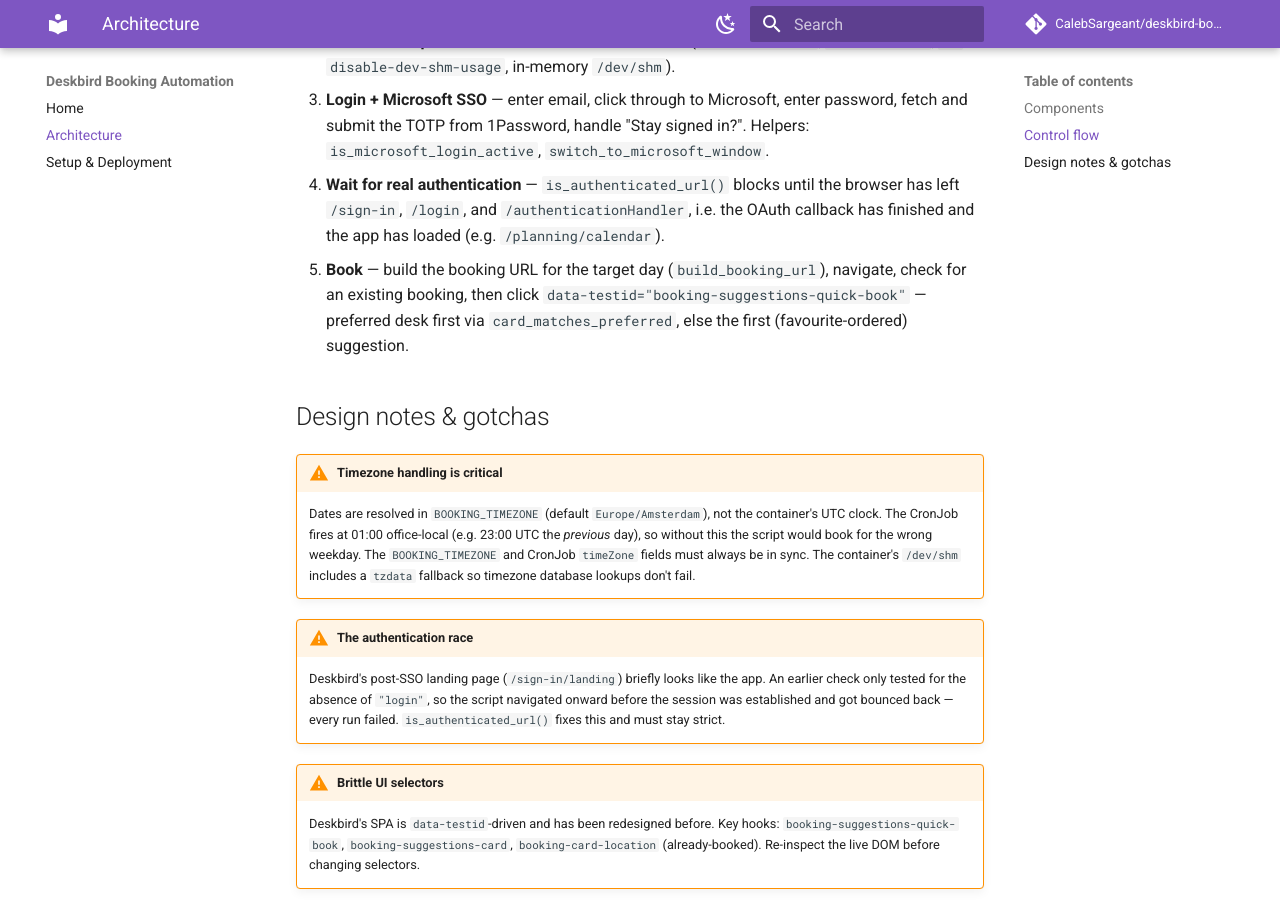
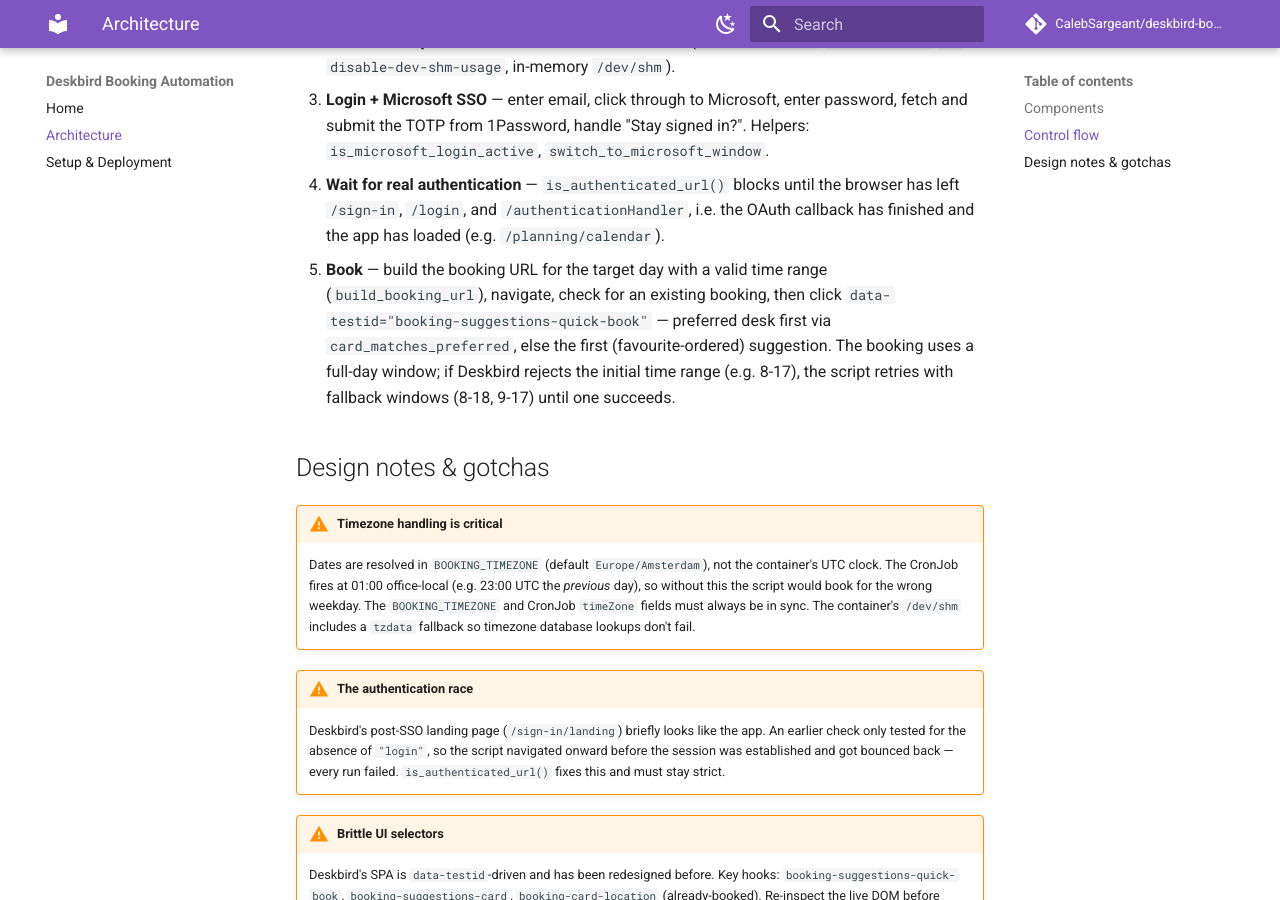
Before and after one commit to CalebSargeant/deskbird-booking, an MkDocs documentation site: the page built from docs/architecture.md, in a window 1280 px wide and 900 px high, scrolled down 863 px. Built offline with MkDocs 1.6.1 and Material for MkDocs 9.7.7, drawn with Linux system fonts in a browser that asks for light colours; comment, search, counter and statistics services are not loaded.

Commit message:
docs-update maintenance
Automated maintenance run.

```diff
--- a/docs/architecture.md
+++ b/docs/architecture.md
@@ -27,10 +27,13 @@
 4. **Wait for real authentication** — `is_authenticated_url()` blocks until the
    browser has left `/sign-in`, `/login`, and `/authenticationHandler`, i.e. the
    OAuth callback has finished and the app has loaded (e.g. `/planning/calendar`).
-5. **Book** — build the booking URL for the target day (`build_booking_url`),
-   navigate, check for an existing booking, then click
+5. **Book** — build the booking URL for the target day with a valid time range
+   (`build_booking_url`), navigate, check for an existing booking, then click
    `data-testid="booking-suggestions-quick-book"` — preferred desk first via
-   `card_matches_preferred`, else the first (favourite-ordered) suggestion.
+   `card_matches_preferred`, else the first (favourite-ordered) suggestion. The
+   booking uses a full-day window; if Deskbird rejects the initial time range
+   (e.g. 8-17), the script retries with fallback windows (8-18, 9-17) until one
+   succeeds.
 
 ## Design notes & gotchas
 
```
